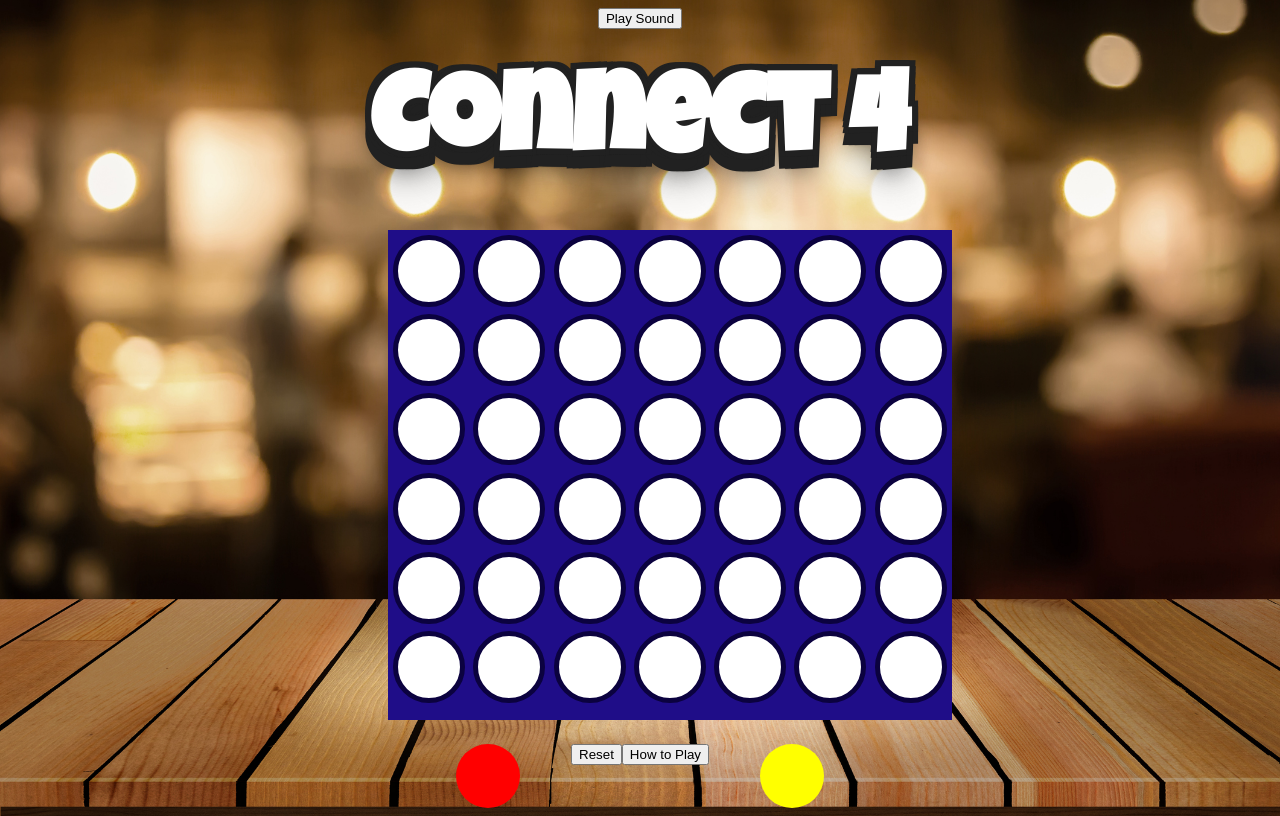
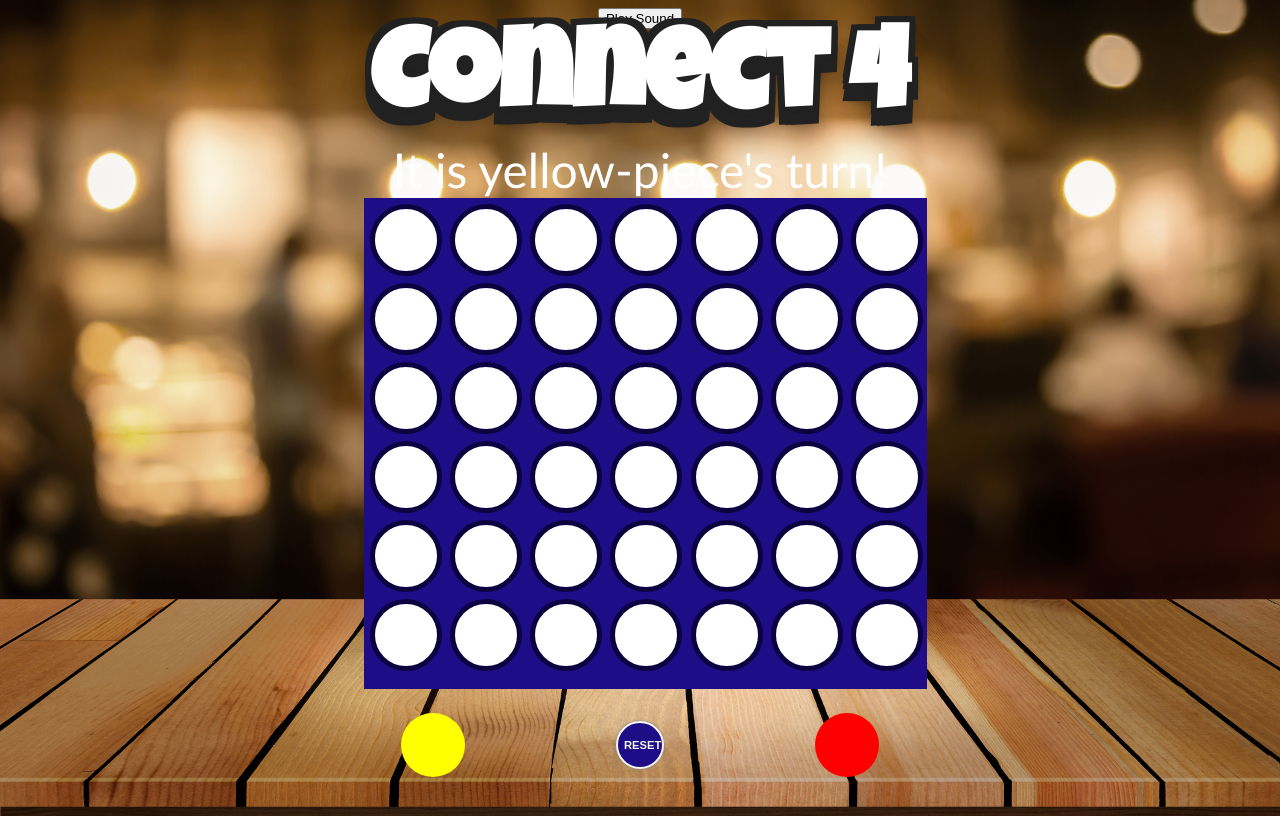
Before and after one commit to Cmosley/Unit-1-Connect-Four, a plain HTML site: page index.html in a window 1280 px wide. Drawn offline with Linux system fonts and the light colour scheme.

Commit message:
reset button styling

```diff
--- a/css/style.css
+++ b/css/style.css
@@ -7,7 +7,8 @@ body {
     /* background-color: white; */
     background-image: url(../images/wallpapertip_table.jpg);
     background-repeat:inherit;
-    background-size: 100%
+    background-size: 100%;
+    font-family: "Gill Sans", "Gill Sans MT", Calibri, "Trebuchet MS", sans-serif;
 
 
 }
@@ -47,6 +48,12 @@ h1 {
                    0 36px 36px rgba(0,0,0,.15);
   }
 
+#message {
+    margin: auto;
+    color: white;
+    font-size: 3rem;
+}
+
 /* Game board  elements  */
 
 .grid {
@@ -55,12 +62,12 @@ h1 {
     grid-template-rows: repeat(6, 9vmin);
     background-color: rgb(31, 13, 136);
     /* margin: 0 0; */
-    justify-content: center;
+    /* justify-content: center; */
     padding: 1%;
     gap: 1.5%;
-    width: calc(61vmin + 13%);
+    width: calc(69vmin);
     height: calc(60vmin);
-    /* width: 112.5%; */
+
 
 }
 
@@ -119,48 +126,167 @@ h1 {
 /* Below game board elements  */
 
 
-#menu {
+/* #menu {
     margin-top: 3vmin;
     display: flex;
-}
+} */
+
 
 .player {
     width: 20vmin;
     height: 10vmin;
 }
 
-#display {
-    width: 30vmin;
+#menu {
+    display: grid;
+    width: calc(69vmin);
+    margin-top: 3vmin;
+    margin-bottom: 5vmin;;
+    justify-content: center;
+    grid-template-columns: 25% 50% 25%;
+    grid-template-rows: 100%;
+    grid-template-areas:
+    "one reset two";
+
 }
 
+/* #display {
+    width: 30vmin;
+} */
+
 #center-menu{
-    display: flex;
+    display: grid;
     justify-content: center;
     align-items: center;
-    border: 0;
+    grid-area: reset;
+}
+
+#left-menu{
+    display: grid;
+    justify-content: center;
+    align-items: center;
+    grid-area: one;
 }
 
 #one {
+    display: grid;
     height: 8vmin;
     width: 8vmin;
     border-radius: 50%;
     background-color: yellow;
-    background-color: red;
-    display: flex;
-    justify-content: flex-start;
+    justify-content: center;
+    /* grid-area: one; */
+}
+
+#right-menu{
+    display: grid;
+    justify-content: center;
+    align-items: center;
+    grid-area: two;
 }
 
 #two {
+    display: grid;
     height: 8vmin;
     width: 8vmin;
     border-radius: 50%;
-    background-color: yellow;
-    background-color: yellow;
+    background-color: red;
+    justify-content: center;
+    /* grid-area: two; */
+}
+
+/* #inner-circle {
+    border-radius: 50%;
+    height: 6vmin;
+    width: 6vmin;
     display: flex;
     justify-content: flex-end;
+} */
+
+#winMsg {
+    display: flex;
+    height: 50vmin;
+    width: 50vmin;
+    background-color: green;
 }
 
-#winMsg {
-    display: none;
-    border: none;
+
+/*
+emboss "4" onto coins
+https://www.midwinter-dg.com/permalink-7-great-css-based-text-effects-using-the-text-shadow-property_2011-03-03.html
+
+https://stackoverflow.com/questions/35607055/html5-rotate-animation-how-to-show-the-other-side-of-the-coin
+
+@keyframes rotation {
+    0% {
+      transform: rotate3d(0, 1, 0, 0deg);
+    }
+    50% {
+      transform: rotate3d(0, 1, 0, 180deg);
+    }
+    100% {
+      transform: rotate3d(0, 1, 0, 360deg);
+    }
+  }
+  .container-two {
+    background-color: blue;
+    width: 100px;
+    height: 100px;
+    perspective: 1000;
+    margin: 1em auto;
+  }
+  .coin {
+    position: relative;
+    top: 25px;
+    left: 25px;
+    width: 50px;
+    height: 50px;
+    text-align: center;
+    line-height: 50px;
+    animation-name: rotation;
+    animation-iteration-count: infinite;
+    animation-timing-function: linear;
+    animation-duration: 2.5s;
+    transform: rotateY(0deg);
+    transform-style: preserve-3d;
+  }
+  .face {
+    position: absolute;
+    top: 0;
+    left: 0;
+    width: 100%;
+    height: 100%;
+    border-radius: 50%;
+    backface-visibility: hidden;
+  }
+  .heads {
+    background-color: rgb(200, 255, 0);
+    z-index: 2;
+    transform: rotateY(0deg);
+  }
+  .tails {
+    background-color: yellow;
+    z-index: 1;
+    transform: rotateY(180deg);
+  }
+ */
+
+#reset {
+    display:flex;
+    width:6vmin;
+    height:6vmin;
+    line-height:80px;
+    border: 2px solid #f5f5f5;
+    border-radius: 50%;
+    color:#f5f5f5;
+    align-items: center;
+    text-align:center;
+    text-decoration:none;
+    background: rgb(31, 13, 136);
+    box-shadow: 0 0 3px gray;
+    font-size:.7em;
+    font-weight:bold;
 }
+#reset:hover {
+    background: #f11717;
+}
--- a/index.html
+++ b/index.html
@@ -6,7 +6,7 @@
     <meta name="viewport" content="width=device-width, initial-scale=1.0">
     <title>Connect 4</title>
     <!-- <link rel="shortcut icon" href="../images/favicon.png" /> -->
-    <link rel="apple-touch-icon" sizes="180x180" href="/r-apple-touch-icon.png">
+    <link rel="apple-touch-icon" sizes="180x180" href="images/r-apple-touch-icon.png">
     <link rel="icon" type="image/png" sizes="32x32" href="images/r-favicon-32x32.png">
     <link rel="icon" type="image/png" sizes="16x16" href="images/r-favicon-16x16.png">
     <link rel="preconnect" href="https://fonts.gstatic.com">
@@ -16,11 +16,11 @@
 
 </head>
 <body>
+    <div id="winMsg"></div>
     <button id='play'>Play Sound</button>
         <h1>Connect 4</h1>
 
-        <div id="yellow-piece"></div>
-        <div id="red-piece"></div>
+        <div id="message">test</div>
 
         <div id="board-bg">
             <!-- <div id="column-drop">
@@ -79,16 +79,30 @@
         </div>
         <!-- Below Game elements -->
         <container id="menu">
-            <div class="player" id="one"></div>
-            <div id="display">
+            <div id="left-menu"><div class="player" id="one"></div></div>
+            <!-- <div id="display"> -->
                 <div id="center-menu">
-                    <button id="reset">Reset</button>
-                    <button id="how-to">How to Play</button>
+                    <button id="reset">RESET</button>
+
+
+
+                    <!-- <button id="how-to">How to Play</button> -->
                 </div>
             </div>
-            <div class="player" id="two"></div>
+            <div id="right-menu"><div class="player" id="two"></div></div>
         </container>
-        <div id="winMsg"></div>
+
+
+        <!-- <div class="container-two">
+            <div class="coin">
+              <div class="face heads">
+                Hey!
+              </div>
+              <div class="face tails">
+                Ho!
+              </div>
+            </div>
+          </div> -->
 
 </body>
 </html>
--- a/js/app.js
+++ b/js/app.js
@@ -2,8 +2,8 @@
 
 PLAYER_TURN = {
     'null': '',
-    '1' : 'red-piece',
-    '-1' : 'yellow-piece'
+    '1' : 'yellow-piece',
+    '-1' : 'red-piece'
 }
 
 const boardCols = [
@@ -36,6 +36,7 @@ const gridBoxes = document.querySelectorAll('.grid > div')
 const resetBtn = document.getElementById('reset')
 const howToPlay = document.getElementById('how-to')
 const winMsg = document.getElementById('winMsg')
+const messageDiv = document.getElementById('message')
 
 /*----- event listeners -----*/
 
@@ -70,8 +71,9 @@ function setPiece (e) {
         const clickedDiv = document.getElementById(divID)
         clickedDiv.classList.add(`${PLAYER_TURN[turn]}`)
             if(checkWin(PLAYER_TURN[turn])){
-                alert(`${PLAYER_TURN[turn] + ' has won!'}`);
+                messageDiv.innerHTML = (`${PLAYER_TURN[turn] + ' has won!'}`);
                 winner = PLAYER_TURN[turn]
+                console.log(winner)
             }
             turn *= -1
     render();
@@ -86,7 +88,20 @@ function checkValid(n) {
 
 function render () {
     gridBoxes.forEach((cell, idx) => {
-
+    // if(checkWin === true) {
+    // console.log('game over')
+    //     }
+    // })
+    if (!winner) {
+        // 4.2.2.1) If winner has a value other than null (game still in progress), render whose turn it is - use the color name for the player, converting it to upper case.
+        messageDiv.innerText = `It is ${PLAYER_TURN[turn]}'s turn!`
+      } else if (winner === true) {
+        // 4.2.2.2) If winner is equal to 'T' (tie), render a tie message.
+        messageDiv.innerText = `Cat's game`
+      } else {
+        // 4.2.2.3) Otherwise, render a congratulatory message to which player has won - use the color name for the player, converting it to uppercase.
+        messageDiv.innerText = `${PLAYER_TURN[isWinner]} Wins the Game!`
+      }
     })
 }
 
@@ -102,7 +117,6 @@ function checkWin (p) {
             } else {
                 combo = 0;
             }
-            // console.log(`columns: ${combo}`)
             if(combo >= 4) {
                 return true;
             }
@@ -120,7 +134,6 @@ function checkWin (p) {
             } else {
                 combo = 0;
             }
-            // console.log(`rows + ${combo}`)
             if(combo >= 4) {
                 return true;
             }
@@ -193,3 +206,5 @@ function init () {
 }
 
 init();
+
+// https://www.youtube.com/watch?v=sg763OgGdqI
```
